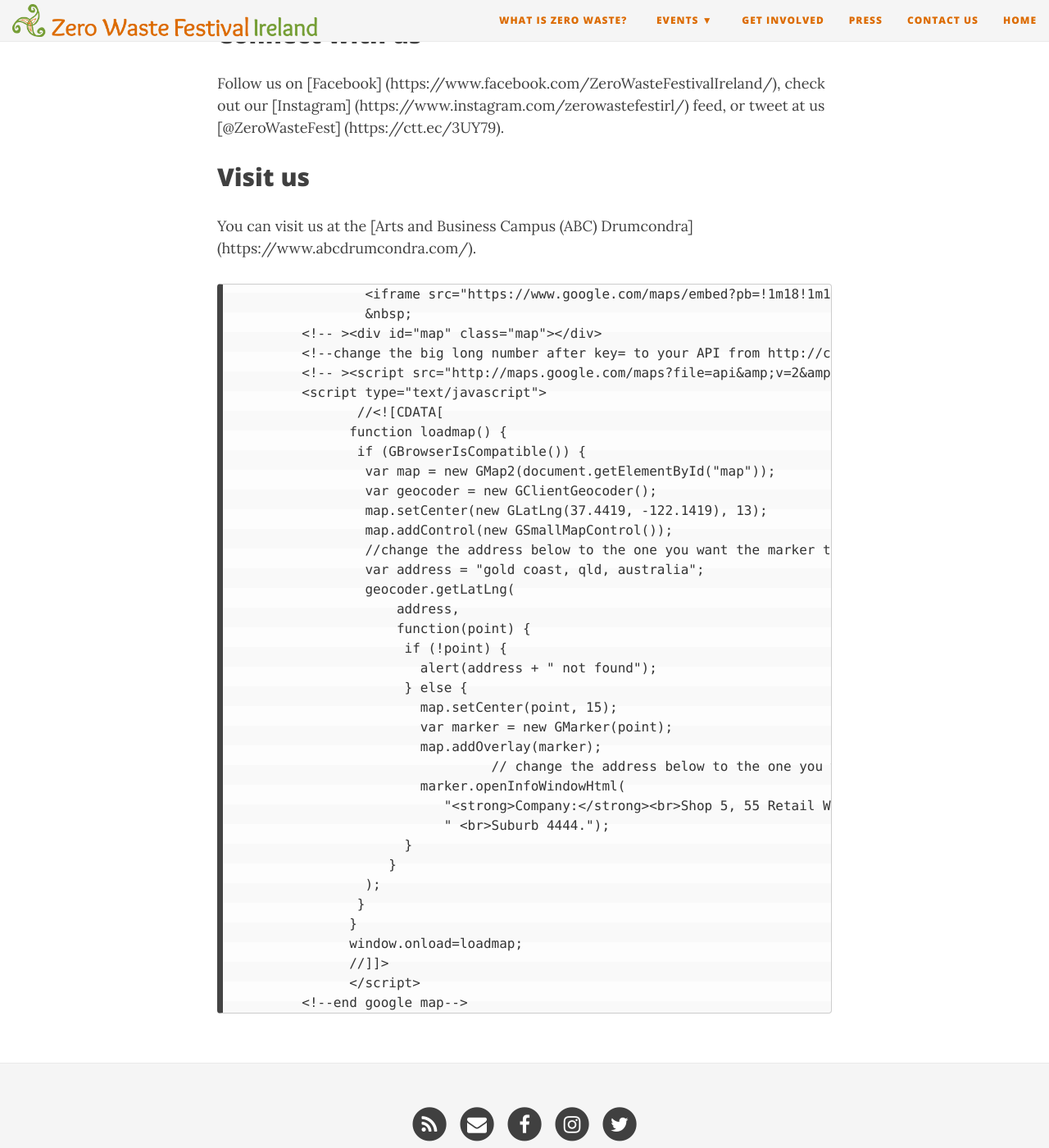
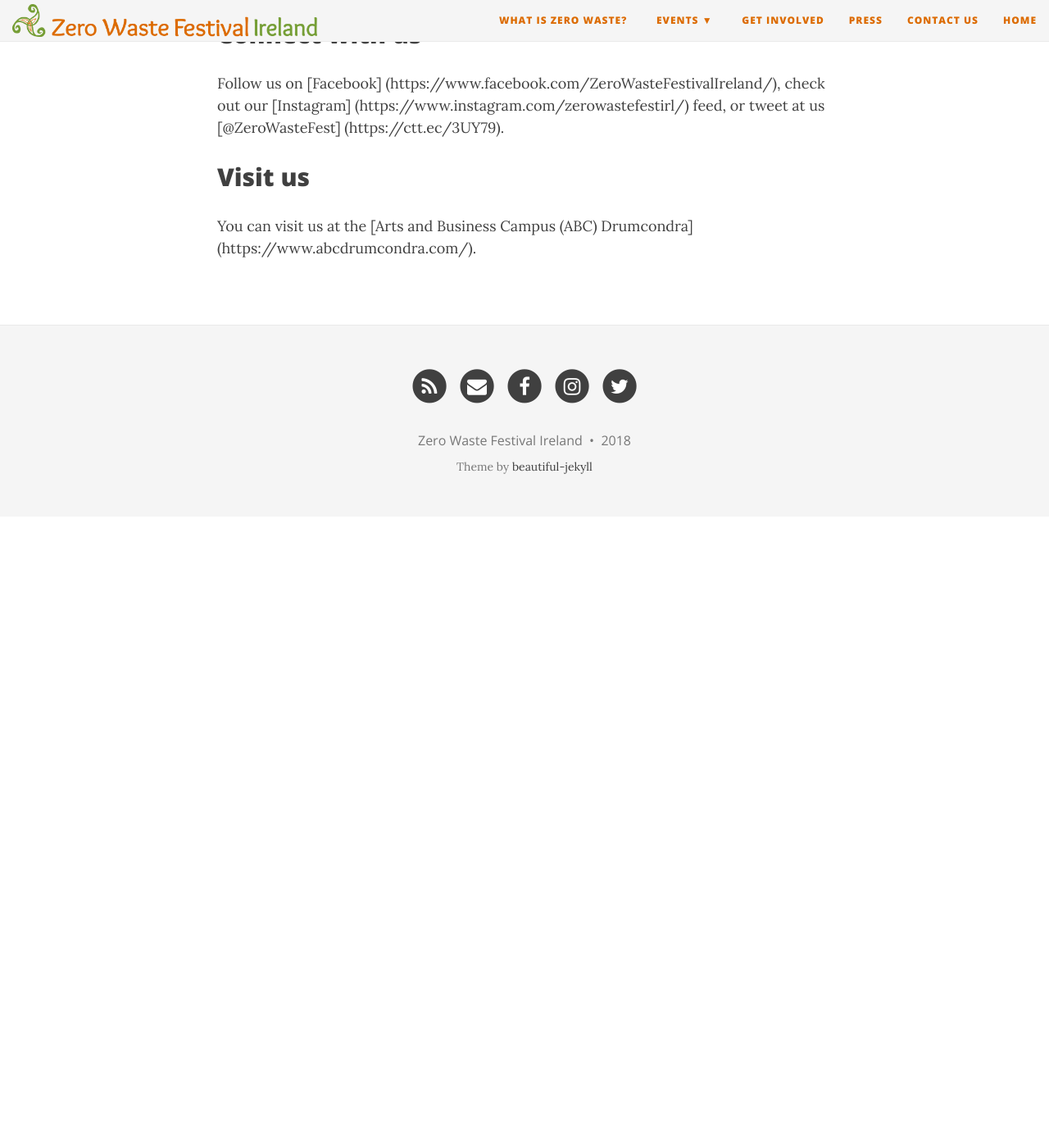
Before and after one commit to jknappe/zw-ireland, a Jekyll site: the page built from contact.md, in a window 1280 px wide and 1400 px high, scrolled down 430 px. Shown: the whole window at 82% size. Built offline with Jekyll 4.4.1, drawn with Linux system fonts in a browser that asks for light colours; nearby versions of some CDN libraries; after the commit the page ends 1060 px from its top, so only the background shows below that.

Commit message:
removes google map from contacts

```diff
--- a/contact.md
+++ b/contact.md
@@ -17,42 +17,3 @@
 ## Visit us
 
 You can visit us at the [Arts and Business Campus (ABC) Drumcondra] (https://www.abcdrumcondra.com/).
-
-<!--start google map-->
-			  <iframe src="https://www.google.com/maps/embed?pb=!1m18!1m12!1m3!1d2380.8790781033595!2d-6.260377784677615!3d53.36331898114155!2m3!1f0!2f0!3f0!3m2!1i1024!2i768!4f13.1!3m3!1m2!1s0x48670e6ed0c088a9%3A0xdbec1f8a7decb50c!2sArt+%26+Business+Campus+Drumcondra!5e0!3m2!1sen!2sru!4v1516713283814" width="327" height="225" frameborder="0" style="border:0" allowfullscreen></iframe>
-			  &nbsp;
-              <!-- ><div id="map" class="map"></div>
-              <!--change the big long number after key= to your API from http://code.google.com/apis/maps/signup.html-->
-              <!-- ><script src="http://maps.google.com/maps?file=api&amp;v=2&amp;key=ABQIAAAA96P3z7MY5qF4R5Rhg-iUxxQDgkJOM-GUrefIF5OMSfStsdvKmRS4bUUpunS30yUsr-2AsfKdU7um0w" type="text/javascript"></script>
-              <script type="text/javascript">
-			 //<![CDATA[
-			function loadmap() {
-			 if (GBrowserIsCompatible()) {
-			  var map = new GMap2(document.getElementById("map"));
-			  var geocoder = new GClientGeocoder();
-			  map.setCenter(new GLatLng(37.4419, -122.1419), 13);
-			  map.addControl(new GSmallMapControl());
-			  //change the address below to the one you want the marker to point to
-			  var address = "gold coast, qld, australia";
-			  geocoder.getLatLng(
-			      address,
-			      function(point) {
-			       if (!point) {
-			         alert(address + " not found");
-			       } else {
-			         map.setCenter(point, 15);
-			         var marker = new GMarker(point);
-			         map.addOverlay(marker);
-					  // change the address below to the one you want displayed in the popup
-			         marker.openInfoWindowHtml(
-			            "<strong>Company:</strong><br>Shop 5, 55 Retail Way,"+
-			            " <br>Suburb 4444.");
-			       }
-			     }
-			  );
-			 }
-			}
-			window.onload=loadmap;
-			//]]>
-			</script>
-              <!--end google map-->
```
